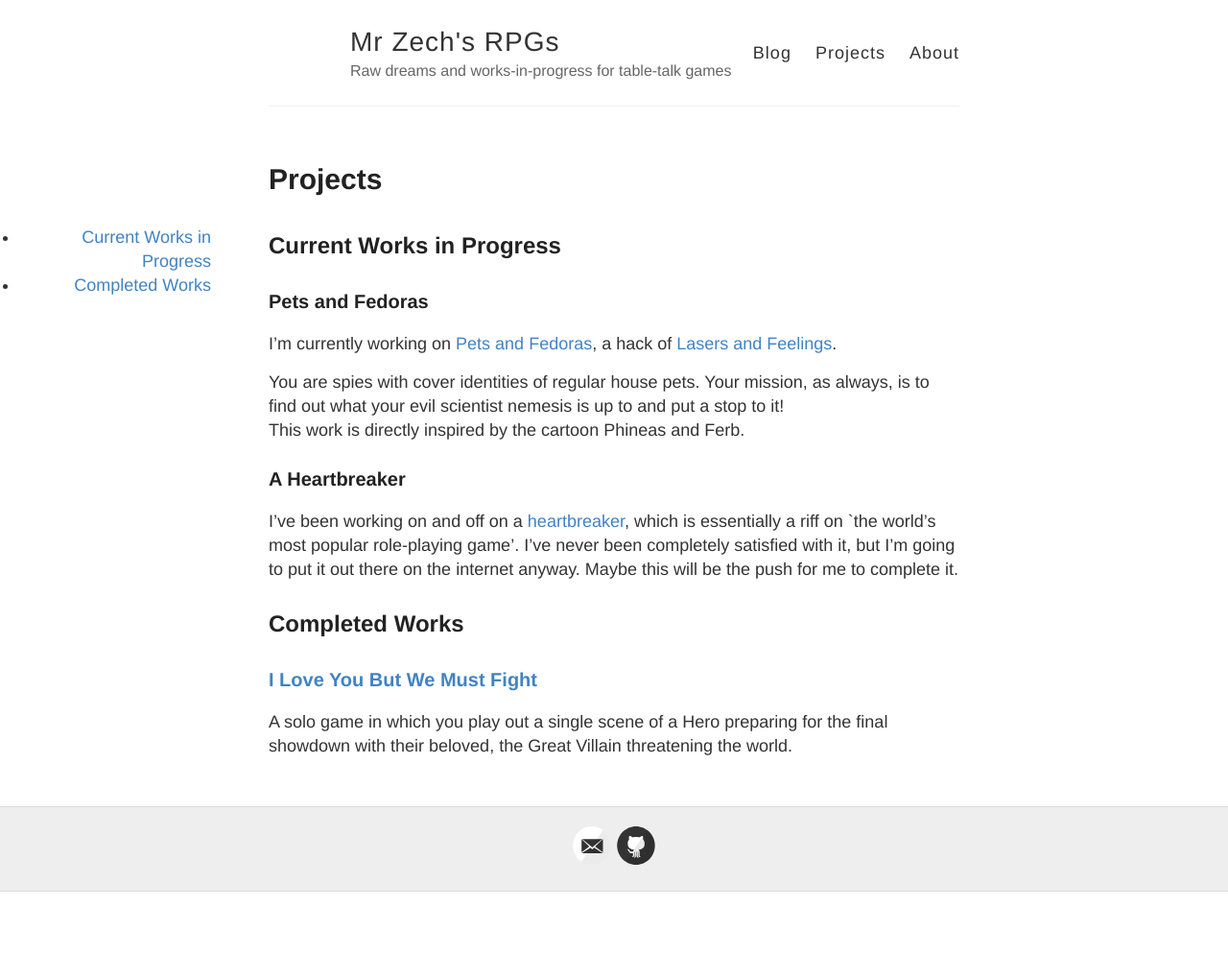
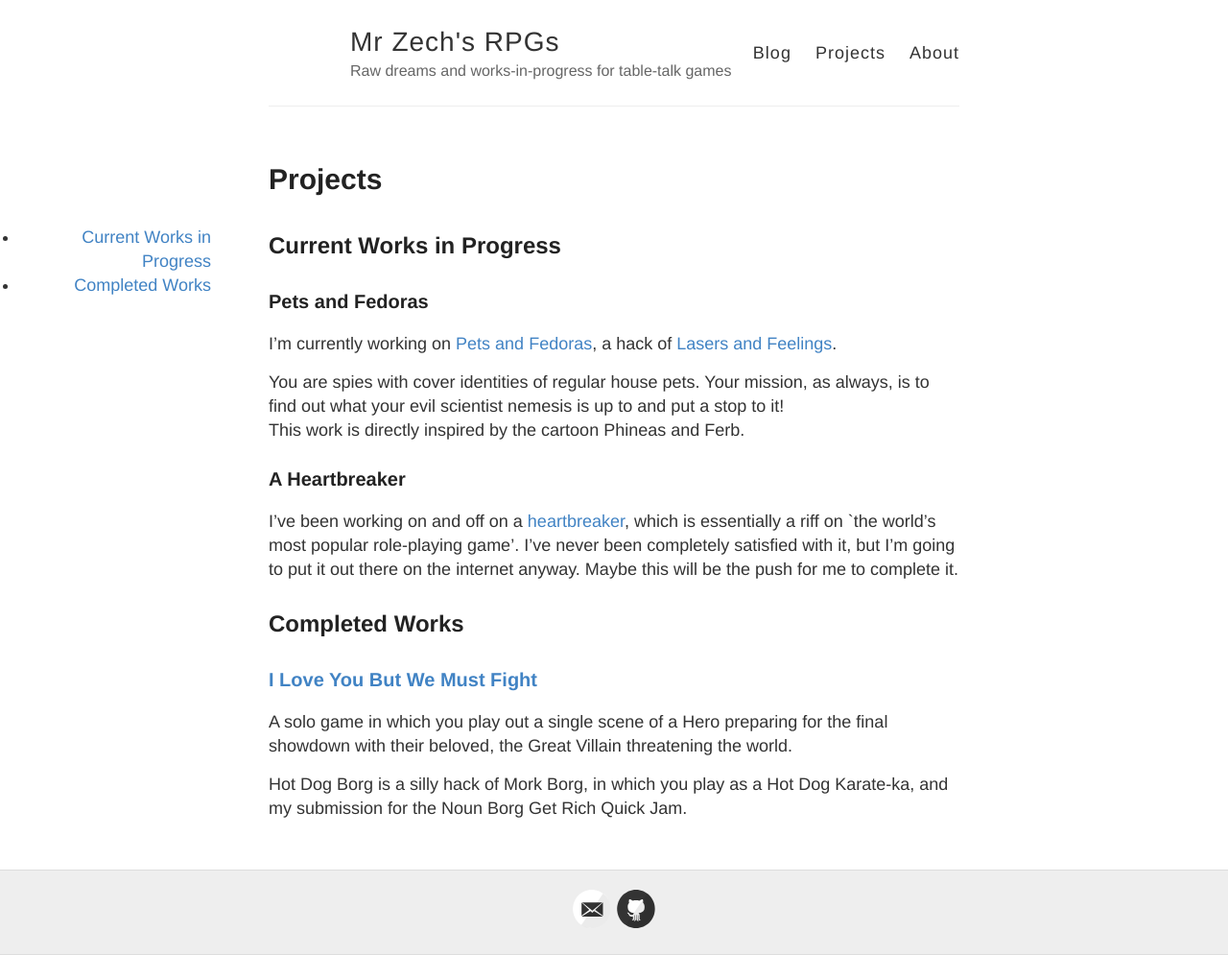
Before and after one commit to zechlau14/zechlau14.github.io, a Jekyll site: the page built from projects.md, in a window 1280 px wide. Shown: the whole page at 96% size. Built offline with Jekyll 4.4.1, drawn with Linux system fonts in a browser that asks for light colours; before the commit the page ends 929 px from its top, so only the background shows below that.

Commit message:
Updating projects.md

```diff
--- a/projects.md
+++ b/projects.md
@@ -20,3 +20,6 @@ I've been working on and off on a [heartbreaker](projects/heartbreaker), which i
 ### [I Love You But We Must Fight](projects/i-love-you-but-we-must-fight)
 
 A solo game in which you play out a single scene of a Hero preparing for the final showdown with their beloved, the Great Villain threatening the world.
+
+
+Hot Dog Borg is a silly hack of Mork Borg, in which you play as a Hot Dog Karate-ka, and my submission for the Noun Borg Get Rich Quick Jam.
```
